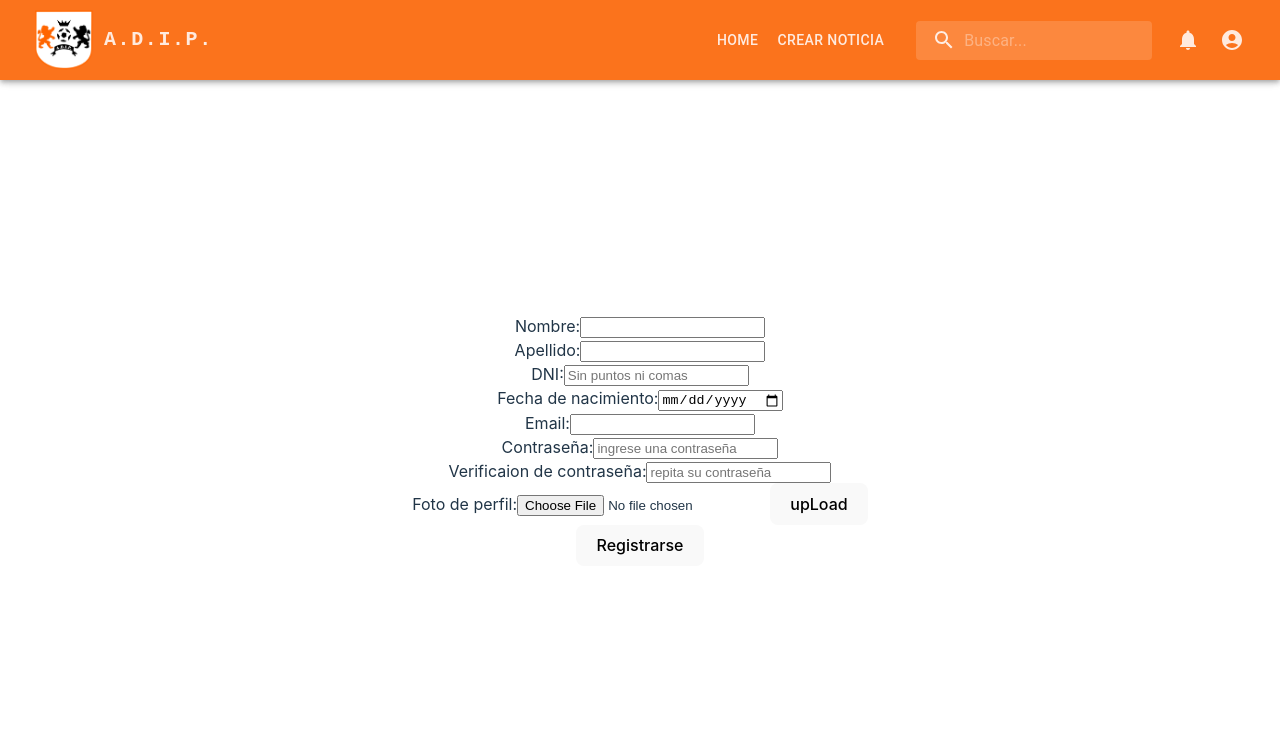
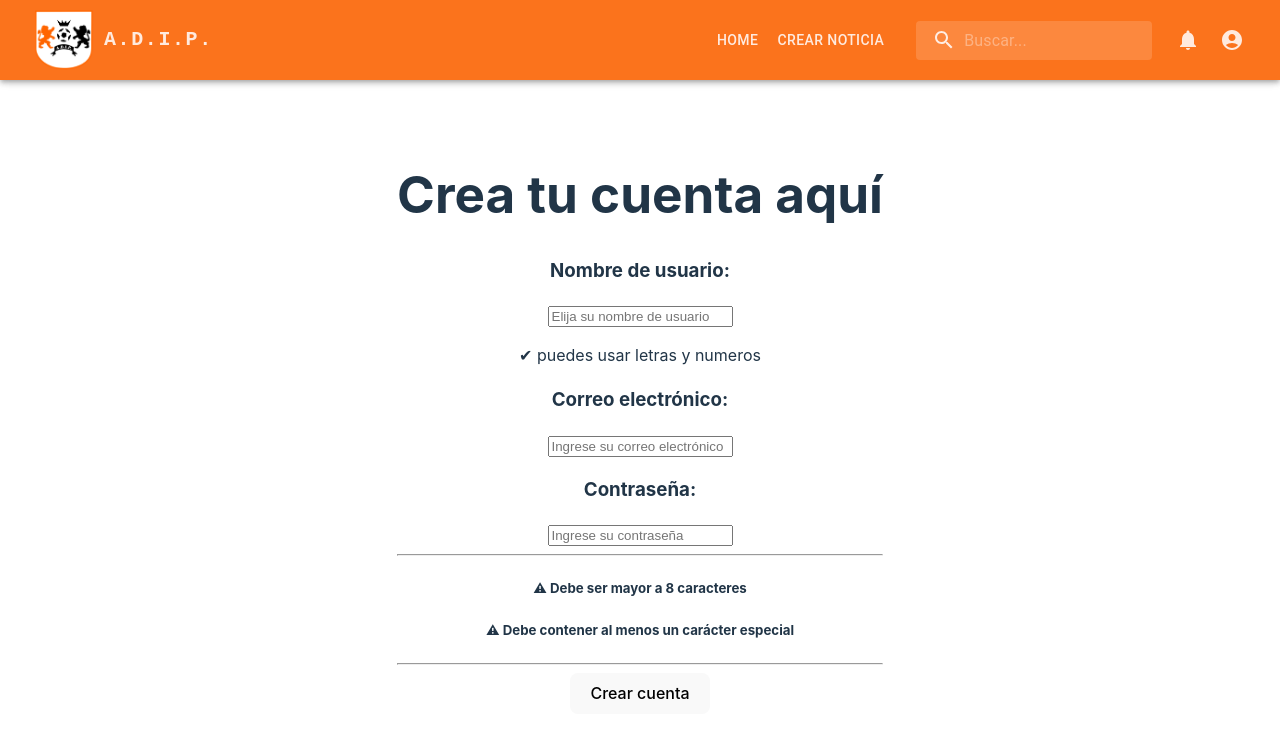
Before and after one commit to ProyectoWEBADIP/pf-client, a React (Vite) app: page /login/SignUp in a window 1280 px wide. Shown: the top 738 px of the page. Built offline with nearby package versions, Linux system fonts and the light colour scheme.

Commit message:
Formulario Creacion usuario terminado

```diff
--- a/package.json
+++ b/package.json
@@ -15,6 +15,7 @@
     "@emotion/react": "^11.11.1",
     "@emotion/styled": "^11.11.0",
     "@mui/icons-material": "^5.14.7",
+    "@mui/joy": "^5.0.0-beta.4",
     "@mui/material": "^5.14.7",
     "@react-oauth/google": "^0.11.1",
     "axios": "^1.5.0",
--- a/src/components/Login/SingUp.jsx
+++ b/src/components/Login/SingUp.jsx
@@ -1,111 +1,74 @@
 /* eslint-disable no-unused-vars */
-import { useDispatch } from "react-redux";
+import { useDispatch, useSelector } from "react-redux";
 import Validation from "./validaciones";
-import { useState } from "react";
+import { useState, useEffect } from "react";
 import { registerUser } from "../../redux/login-registerActions/loginActions";
+import { useNavigate } from "react-router-dom";
 
-import axios from "axios";
+export default function SignUp() {
+  const navigate = useNavigate();
+  const [input, setInput] = useState({
+    username: "",
+    email: "",
+    password: "",
+  });
 
-export default function SingUp(){
+  const [error, setError] = useState({});
+  const dispatch = useDispatch();
 
-
-    const [input, setInput] = useState({nombre: "", apellido: "", DNI: "", email: "", fechaNacimiento: "", imagen: [], contraseña: "", verificacionContraseña:""})
-
-    const [error, setError] = useState({})
-
-
-      const dispatch = useDispatch()
   const handleChange = (event) => {
-
     setInput({
       ...input,
-            [event.target.name] : event.target.value
+      [event.target.name]: event.target.value,
+    });
+    setError(
+      Validation({
+        ...input,
+        [event.target.name]: event.target.value,
       })
-        setError(Validation({
-            ...input,
-            [event.target.name] : event.target.value
-        }) )
-    }
+    );
+  };
 
-    const submitImage = async (e) => {
-      e.preventDefault()
-      try {
-      const formData = new FormData()
-      formData.append("file", input.imagen)
-      formData.append("upload_preset", "Usuarios")
-      formData.append("cloud_name", "drpdobxfu")
+  const respuesta = useSelector((state) => state.loginRegisterLocal);
 
-        const { data } = await axios.post("https://api.cloudinary.com/v1_1/drpdobxfu/image/upload", formData)
-        setInput({...input, imagen: data.secure_url})
-      } catch (error) {
-        console.log(error.message);
+  function handleSubmit(e) {
+    e.preventDefault();
+    const tieneErrors = Object.keys(error);
+    console.log(tieneErrors);
+    if (tieneErrors.length === 0) {
+      dispatch(registerUser(input));
+    } else {
+      alert("Verifique los campos");
     }
   }
 
-    function handleSubmit(){
-      dispatch(registerUser(input))
-    }
   return (
-        <form className="bg-slate-300 p-4 text-center">
-          <div className="mb-4">
-            <label htmlFor="nombre" className="block mb-1">
-              Nombre:
+    <form onSubmit={handleSubmit} className="bg-slate-300 p-4 text-center">
+      <h1>Crea tu cuenta aquí</h1>
+
+      <div>
+        <label htmlFor="username">
+          <h3>Nombre de usuario:</h3>
         </label>
-            {error.nombre && <p className="text-red-500">{error.nombre}</p>}
+
+        {error.username ? <p>{error.username}</p> : null}
         <input
-              className="w-full px-4 py-2 border rounded"
+          type="text"
+          name="username"
+          placeholder="Elija su nombre de usuario"
           onChange={handleChange}
-              name="nombre"
-              value={input.nombre}
-              type="text"
+          value={input.username}
+          required
         />
-          </div>
-          <div className="mb-4">
-            <label htmlFor="apellido" className="block mb-1">
-              Apellido:
-            </label>
-            {error.apellido && <p className="text-red-500">{error.apellido}</p>}
-            <input
-              className="w-full px-4 py-2 border rounded"
-              onChange={handleChange}
-              name="apellido"
-              value={input.apellido}
-              type="text"
-            />
-          </div>
-          <div className="mb-4">
-            <label htmlFor="DNI" className="block mb-1">
-              DNI:
-            </label>
-            {error.DNI && <p className="text-red-500">{error.DNI}</p>}
-            <input
-              className="w-full px-4 py-2 border rounded"
-              placeholder="Sin puntos ni comas"
-              onChange={handleChange}
-              name="DNI"
-              value={input.DNI}
-              type="number"
-            />
-          </div>
 
-          <div className="mb-4">
-            <label htmlFor="fechaNacimiento" className="block mb-1">
-              Fecha de nacimiento:
-            </label>
-            {error.fechaNacimiento && <p className="text-red-500">{error.fechaNacimiento}</p>}
-            <input
-              className="w-full px-4 py-2 border rounded"
-              onChange={handleChange}
-              name="fechaNacimiento"
-              value={input.fechaNacimiento}
-              type="date"
-            />
+        <p>✔ puedes usar letras y numeros</p>
       </div>
 
       <div className="mb-4">
         <label htmlFor="email" className="block mb-1">
-              Email:
+          <h3>Correo electrónico:</h3>
         </label>
+
         {error.email && <p className="text-red-500">{error.email}</p>}
         <input
           className="w-full px-4 py-2 border rounded"
@@ -113,57 +76,35 @@ export default function SingUp(){
           name="email"
           value={input.email}
           type="email"
+          placeholder="Ingrese su correo electrónico"
+          required
         />
       </div>
+
       <div className="mb-4">
-            <label htmlFor="contraseña" className="block mb-1">
-              Contraseña:
+        <label htmlFor="password" className="block mb-1">
+          <h3>Contraseña:</h3>
         </label>
-            {error.contraseña && <p className="text-red-500">{error.contraseña}</p>}
+
+        {error.password && <p className="text-red-500">{error.password}</p>}
         <input
           className="w-full px-4 py-2 border rounded"
           onChange={handleChange}
-              name="contraseña"
-              value={input.contraseña}
+          name="password"
+          value={input.password}
           type="password"
-              placeholder="ingrese una contraseña"
+          placeholder="Ingrese su contraseña"
+          required
         />
       </div>
-          <div className="mb-4">
-            <label htmlFor="contraseña" className="block mb-1">
-              Verificaion de contraseña:
-            </label>
-            {error.verificacionContraseña && <p className="text-red-500">{error.verificacionContraseña}</p>}
-            <input
-              className="w-full px-4 py-2 border rounded"
-              onChange={handleChange}
-              name="verificacionContraseña"
-              value={input.verificacionContraseña}
-              type="password"
-              placeholder="repita su contraseña"
-            />
+      <hr />
+      {respuesta?.includes("éxito") ? navigate("/login") : <p>{respuesta}</p>}
+      <div>
+        <h5>⚠ Debe ser mayor a 8 caracteres</h5>
+        <h5>⚠ Debe contener al menos un carácter especial</h5>
       </div>
-          <div className="mb-4">
-            <label htmlFor="imagen" className="block mb-1">
-              Foto de perfil:
-            </label>
-            <input
-              className="w-full px-4 py-2 border rounded"
-              onChange={(e) => { setInput({...input, imagen: e.target.files[0]}) }}
-
-              type="file"
-              name="imagen"
-              accept="image/*"
-            />
-            <button onClick={submitImage}>upLoad</button>
-          </div>
-          <button
-            className="bg-blue-500 hover:bg-blue-600 text-white font-semibold py-2 px-4 rounded"
-            onClick={handleChange}
-          >
-            Registrarse
-          </button>
+      <hr />
+      <button type="submit">Crear cuenta</button>
     </form>
-
-)
+  );
 }
--- a/src/redux/login-registerActions/loginActions.js
+++ b/src/redux/login-registerActions/loginActions.js
@@ -53,6 +53,7 @@ export function registerUser(userData) {
     }
   };
 }
+
 export function googleRegisterUser(userData) {
   return async (dispatch) => {
     try {
--- a/src/redux/reducer.js
+++ b/src/redux/reducer.js
@@ -8,6 +8,7 @@ import {
   HISTORY,
   LOGGIN_IN,
   REGISTER_USER,
+  REGISTER_USER_LOCAL,
 } from './login-registerActions/actionTypes';
 
 const initialState = {
@@ -23,6 +24,7 @@ const initialState = {
   noticias: [],
   copiaNoticias: [],
   detalleNoticia: {},
+  loginRegisterLocal: ""
 };
 
 export default function rootReducer(state = initialState, action) {
@@ -84,7 +86,11 @@ export default function rootReducer(state = initialState, action) {
         loggedIn: true,
         loginRegisterErrors: {},
       };
-
+    case REGISTER_USER_LOCAL:
+      return {
+        ...state,
+        loginRegisterLocal: action.payload
+      }
     default:
       return { ...state };
   }
```
Also changed, not shown: src/components/Login/validaciones.js (+30 -30 lines), 1 other file (tests, documents, lock files or other folders). Lines whose indentation alone changed are shown as unchanged.
